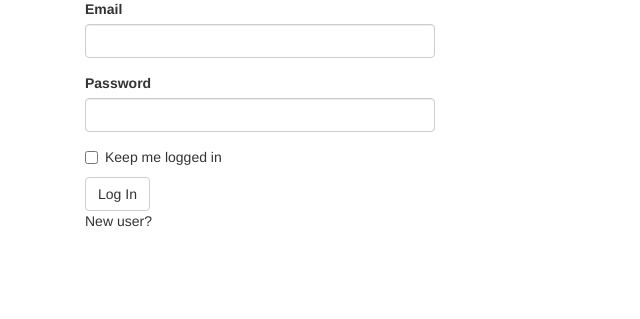
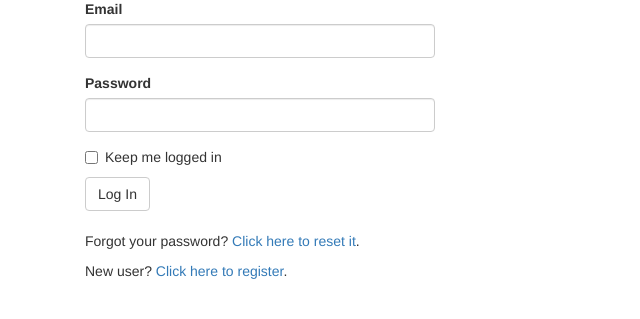
Before and after one commit to diegohwang/social_blog, a Flask app: page /auth/login in a window 1280 px wide. Shown: the part 193-512 px from the top of the page, without its empty margins (0-640 px from the left). Run offline with Flask 2, Linux system fonts and the light colour scheme; some libraries are stand-ins or nearby versions.

Commit message:
commit from home

```diff
--- a/app/auth/forms.py
+++ b/app/auth/forms.py
@@ -20,12 +20,35 @@ class RegistrationForm(FlaskForm):
                     'Usernames must have only letters, numbers, dots or underscores')])
     password = PasswordField('Password', validators=[DataRequired(),
                     EqualTo('password2', message='Passwords must match.')])
+    password2 = PasswordField('Confirm password', validators=[DataRequired()])
     submit = SubmitField('Register')
 
     def validate_email(self, field):
         if User.query.filter_by(email=field.data).first():
-            raise ValidationError('Email already registered')
+            raise ValidationError('Email already registered.')
 
     def validate_username(self, field):
         if User.query.filter_by(username=field.data).first():
-            raise ValidationError('Username already in use')
+            raise ValidationError('Username already in use.')
+
+class ChangePasswordForm(FlaskForm):
+    old_password = PasswordField('Old password', validators=[DataRequired()])
+    password = PasswordField('New password', validators=[DataRequired(),
+                    EqualTo('password2', message='Passwords must match')])
+    password2 = PasswordField('Confirm password', validators=[DataRequired()])
+    submit = SubmitField('Update Password')
+
+class PasswordResetRequestForm(FlaskForm):
+    email = StringField('Email', validators=[DataRequired(), Length(1,64), Email()])
+    submit = SubmitField('Reset Password')
+
+class PasswordResetForm(FlaskForm):
+    email = StringField('Email', validators=[DataRequired(), Length(1,64), Email()])
+    password = PasswordField('New Password', validators=[DataRequired(),
+                EqualTo('password2', message='Passwords must match')])
+    password2 = PasswordField('Confirm password', validators=[DataRequired()])
+    submit = SubmitField('Reset Password')
+
+    def validate_email(self, field):
+        if User.query.filter_by(email=field.data).first() is None:
+            raise ValidationError('Unknown email address.')
--- a/app/auth/views.py
+++ b/app/auth/views.py
@@ -3,9 +3,24 @@ from flask import render_template, redirect, request, url_for, flash
 from flask_login import login_user, logout_user, login_required, current_user
 from . import auth
 from ..models import User
-from .forms import LoginForm, RegistrationForm
+from .forms import LoginForm, RegistrationForm, ChangePasswordForm, PasswordResetForm, PasswordResetRequestForm
 from .. import db
 from ..email import send_email
+
+@auth.before_app_request
+def before_request():
+    #flask_login2.0用is_authenticated(), 3.0之后用is_authenticated
+    if current_user.is_authenticated and not current_user.confirmed \
+            and request.endpoint[:5] != 'auth.' \
+            and request.endpoint != 'static':
+        return redirect(url_for('auth.unconfirmed'))
+
+@auth.route('/unconfirmed')
+def unconfirmed():
+    #flask_login2.0用is_anonymous(), 3.0之后用is_anonymous
+    if current_user.is_anonymous or current_user.confirmed:
+        return redirect(url_for('main.index'))
+    return render_template('auth/unconfirmed.html')
 
 @auth.route('/login', methods=['GET', 'POST'])
 def login():
@@ -54,21 +69,6 @@ def confirm(token):
         flash('The confirmation link is invalid or has expired.')
     return redirect(url_for('main.index'))
 
-@auth.before_app_request
-def before_request():
-    #flask_login2.0用is_authenticated(), 3.0之后用is_authenticated
-    if current_user.is_authenticated and not current_user.confirmed \
-            and request.endpoint[:5] != 'auth.'\
-            and request.endpoint != 'static':
-        return redirect(url_for('auth.unconfirmed'))
-
-@auth.route('/unconfirmed')
-def unconfirmed():
-    #flask_login2.0用is_anonymous(), 3.0之后用is_anonymous
-    if current_user.is_anonymous or current_user.confirmed:
-        return redirect(url_for('main.index'))
-    return render_template('auth/unconfirmed.html')
-
 @auth.route('/confirm')
 @login_required
 def resend_confirmation():
@@ -77,3 +77,49 @@ def resend_confirmation():
                'auth/email/confirm', user=current_user, token=token)
     flash('A new confirmation email has been sent to you by email')
     return redirect(url_for('main.index'))
+
+@auth.route('/change-password', methods=['GET', 'POST'])
+@login_required
+def change_password():
+    form = ChangePasswordForm()
+    if form.validate_on_submit():
+        if current_user.verify_password(form.old_password.data):
+            current_user.password = form.password.data
+            db.session.add(current_user)
+            flash('Your password has been updated.')
+            return redirect(url_for('main.index'))
+        else:
+            flash('Invalid password')
+    return render_template('auth/change_password.html', form=form)
+
+@auth.route('/reset', methods=['GET', 'POST'])
+def password_reset_request():
+    #如果当前用户不是匿名用户
+    if not current_user.is_anonymous:
+        return redirect(url_for('main.index'))
+    form = PasswordResetRequestForm()
+    if form.validate_on_submit():
+        user = User.query.filter_by(email=form.email.data).first()
+        if user:
+            token = user.generate_reset_token()
+            send_email(user.email, 'Reset Your Password', 'auth/email/reset_password',
+                       user=user, token=token, next=request.args.get('next'))
+        flash('An email with instructions to reset your password has been sent to you.')
+        return redirect(url_for('auth.login'))
+    return render_template('auth/reset_password.html', form=form)
+
+@auth.route('/reset/<token>', methods=['GET', 'POST'])
+def password_reset(token):
+    if not current_user.is_anonymous:
+        return redirect(url_for('main.index'))
+    form = PasswordResetForm()
+    if form.validate_on_submit():
+        user = User.query.filter_by(email=form.email.data).first()
+        if user is None:
+            return redirect(url_for('main.index'))
+        if user.reset_password(token, form.password.data):
+            flash('Your password has been updated.')
+            return redirect(url_for('auth.login'))
+        else:
+            return redirect((url_for('main.index')))
+    return render_template('auth/reset_password.html', form=form)
--- a/app/templates/auth/email/confirm.txt
+++ b/app/templates/auth/email/confirm.txt
@@ -1,9 +1,13 @@
 Dear {{ user.username }},
 
 Welcome to Flasky!
+
 To confirm your account please click on the following link:
+
 {{ url_for('auth.confirm', token=token, _external=True) }}
 
 Sincerely,
+
 The Flasky Team
+
 Note: replies to this email address are not monitored.
--- a/app/templates/auth/login.html
+++ b/app/templates/auth/login.html
@@ -7,9 +7,14 @@
 </div>
 <div class="col-md-4">
     {{ wtf.quick_form(form) }}
+    <br>
+    <p>
+        Forgot your password?
+        <a href="{{ url_for('auth.password_reset_request') }}">Click here to reset it</a>.
+    </p>
     <p>
         New user?
-        <a href="{{ url_for('auth.register') }}"></a>
+        <a href="{{ url_for('auth.register') }}">Click here to register</a>.
     </p>
 </div>
 {% endblock %}
--- a/app/templates/base.html
+++ b/app/templates/base.html
@@ -4,10 +4,6 @@
 {{ super() }}
 <link rel="shortcut icon" href="{{ url_for('static', filename='favicon.ico') }}" type="image/x-icon">
 <link rel="icon" href="{{ url_for('static', filename='favicon.ico') }}" type="image/x-icon">
-{% endblock %}
-{% block scripts %}
-{{ super() }}
-{{ moment.include_moment() }}
 {% endblock %}
 
 {% block navbar %}
@@ -29,7 +25,13 @@
             </ul>
             <ul class="nav navbar-nav navbar-right">
                 {% if current_user.is_authenticated %}
-                <li><a href="{{ url_for('auth.logout') }}">Log Out</a></li>
+                <li class="dropdown">
+                    <a href="#", class="dropdown-toggle" data-toggle="dropdown">Account <b class="caret"></b></a>
+                    <ul class="dropdown-menu">
+                        <li><a href="{{ url_for('auth.change_password') }}">Change Password</a></li>
+                        <li><a href="{{ url_for('auth.logout') }}">Log Out</a></li>
+                    </ul>
+                </li>
                 {% else %}
                 <li><a href="{{ url_for('auth.login') }}">Log In</a></li>
                 {% endif %}
@@ -49,3 +51,8 @@
     {% block page_content %}{% endblock %}
 </div>
 {% endblock %}
+
+{% block scripts %}
+{{ super() }}
+{{ moment.include_moment() }}
+{% endblock %}
--- a/configurations/config.py
+++ b/configurations/config.py
@@ -34,7 +34,7 @@ class DevelopmentConfig(Config):
     DEBUG = True
     MAIL_SERVER = conf.get('mail', 'MAIL_SERVER')
     MAIL_PORT = conf.getint('mail', 'MAIL_PORT')
-    MAIL_USE_TLS = conf.getboolean('mail', 'MAIL_USE_TLS')
+    MAIL_USE_SSL = conf.getboolean('mail', 'MAIL_USE_SSL')
     MAIL_USERNAME = conf.get('mail', 'MAIL_USERNAME')
     MAIL_PASSWORD = conf.get('mail', 'MAIL_PASSWORD')
     SQLALCHEMY_DATABASE_URI = conf.get('app', 'SQLALCHEMY_DATABASE_URI')
```
Also changed, not shown: app/models.py (+16 -0 lines), app/templates/auth/change_password.html (added, +13 -0 lines), app/templates/auth/email/confirm.html (added, +8 -0 lines), app/templates/auth/email/reset_password.html (added, +8 -0 lines), app/templates/auth/email/reset_password.txt (added, +13 -0 lines), app/templates/auth/reset_password.html (added, +13 -0 lines), migrations/versions/8a7003c2922b_add_column_confirmed.py (deleted, +0 -28 lines), migrations/versions/e6d02babf2dc_first_init.py (renamed from migrations/versions/05619325565c_initial_migration.py, +6 -4 lines), 1 other file.
